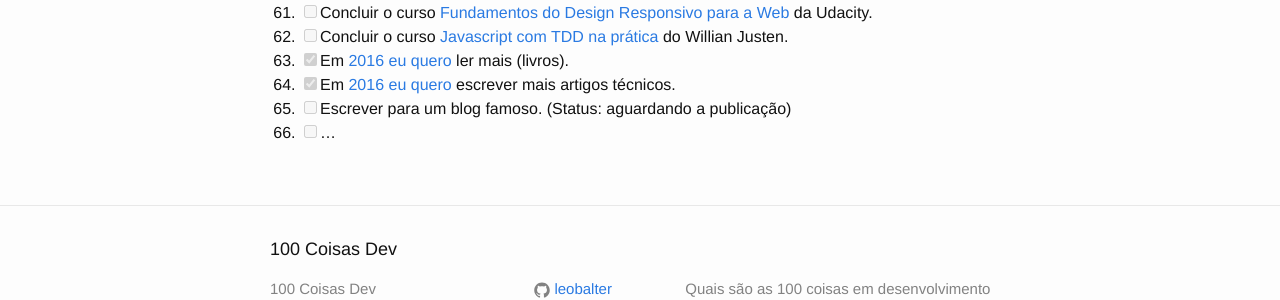
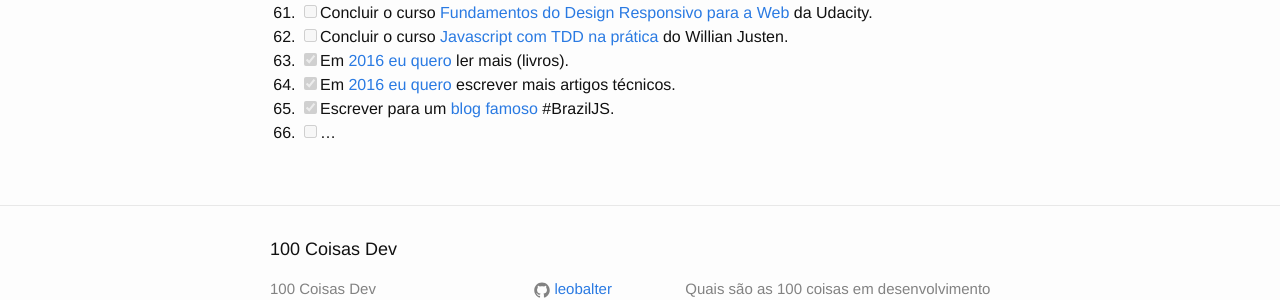
Before and after one commit to leobalter/100-coisas-dev, a Jekyll site: the page built from _posts/listas/2016-01-18-ftonato.markdown, in a window 1280 px wide. Shown: the part 1639-1939 px from the top of the page. Built offline with Jekyll 4.4.1, drawn with Linux system fonts in a browser that asks for light colours; comment, search, counter and statistics services are not loaded.

Commit message:
Adicionar postagem de um blog famoso

```diff
--- a/_posts/listas/2016-01-18-ftonato.markdown
+++ b/_posts/listas/2016-01-18-ftonato.markdown
@@ -69,5 +69,5 @@ categories: listas
 62. [ ] Concluir o curso [Javascript com TDD na prática](https://www.eventick.com.br/javascript-com-tdd-na-pratica) do Willian Justen.
 63. [x] Em [2016 eu quero](https://github.com/ftonato/in-2016-i-want) ler mais (livros).
 64. [x] Em [2016 eu quero](https://github.com/ftonato/in-2016-i-want) escrever mais artigos técnicos.
-65. [ ] Escrever para um blog famoso. (Status: aguardando a publicação)
+65. [x] Escrever para um [blog famoso](https://braziljs.org/blog/author/ftonato/) #BrazilJS.
 66. [ ] ...
```
